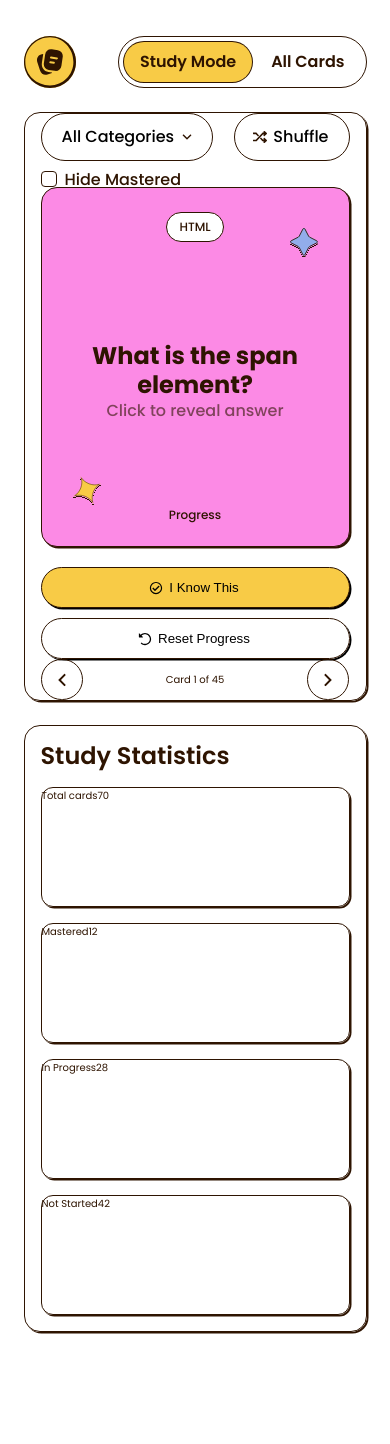
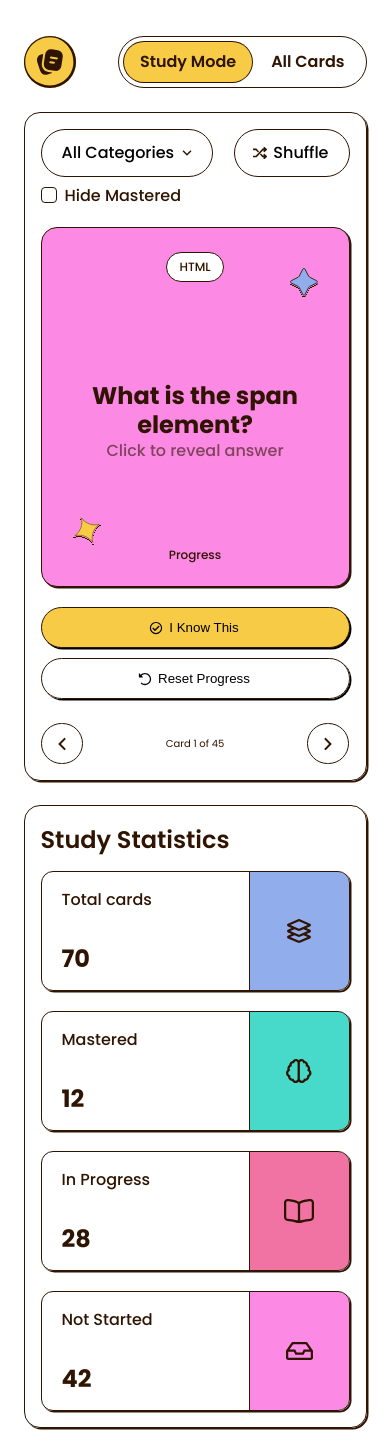
Before and after one commit to Artem-Brui/StudyCards, a React (Vite) app: page /#/ in a window 390 px wide. Before the commit the page ends 1348 px from the top, so only its background shows below. Built offline with nearby package versions, Linux system fonts and the light colour scheme.

Commit message:
add statistic bar

```diff
--- a/src/components/CardItem/CardItem.module.scss
+++ b/src/components/CardItem/CardItem.module.scss
@@ -142,14 +142,6 @@
         justify-self: center;
         opacity: 0.6;
       };
-
-      @include onTablet {
-        @include text-preset-1-tablet;
-      };
-
-      @include onMobile {
-        @include text-preset-1-mobile;
-      };
     }
 
     & .answer {
--- a/src/components/SectionCards/SectionCards.module.scss
+++ b/src/components/SectionCards/SectionCards.module.scss
@@ -0,0 +1,3 @@
+.cards_section {
+  @include section-items-space-between;
+}
--- a/src/components/SectionStatistic/SectionStatisticBar.module.scss
+++ /dev/null
@@ -1,24 +0,0 @@
-.statistics_section {
-  @include commonBorder(border);
-  @include box-shadow;
-
-  padding: 1.6rem;
-  border-radius: $radius-16;
-  display: flex;
-  flex-wrap: wrap;
-  gap: 1.6rem;
-
-  .title {
-    @include text-preset-2
-  }
-
-  .statistics_bar_item {
-    @include commonBorder(border);
-    @include box-shadow;
-
-    height: 12rem;
-    border-radius: $radius-12;
-    flex-basis: 100%;
-    display: flex;
-  }
-}
--- a/src/components/SectionStatistic/SectionStatisticBar.tsx
+++ /dev/null
@@ -1,27 +0,0 @@
-import type React from "react";
-import styles from "./SectionStatisticBar.module.scss";
-import { useCardsList } from "@/app/customHooks/useCardsList";
-import { getStatisticBarData } from "./service";
-
-export const SectionStatisticBar: React.FC = () => {
-  const fetchedCards = useCardsList();
-  const cards = fetchedCards ? fetchedCards : [];
-
-  const statisticBarData = getStatisticBarData(cards);
-
-  return (
-    <section className={styles.statistics_section} data-section="statistics">
-      <h2 className={styles.title}>Study Statistics</h2>
-
-      {statisticBarData.map((dataItem) => {
-        return (
-          <article key={dataItem.title} className={styles.statistics_bar_item}>
-            <p className={styles.statistics_title}>{dataItem.title}</p>
-            <p className={styles.statistics_value}>{dataItem.value}</p>
-            <i className={styles.statistics_icon} data-icon={dataItem.icon}></i>
-          </article>
-        );
-      })}
-    </section>
-  );
-};
--- /dev/null
+++ b/src/components/SectionStatisticBar/SectionStatisticBar.module.scss
@@ -0,0 +1,94 @@
+.stat_bar_section {
+  @include commonBorder(border);
+  @include box-shadow;
+
+  padding: 2.4rem;
+  border-radius: $radius-16;
+}
+
+.bar_title {
+  @include text-preset-2;
+
+  margin-bottom: 1.6rem;
+}
+
+.stat_item_container {
+  display: flex;
+  gap: 2rem;
+  flex-wrap: wrap;
+}
+
+.stat_item {
+  @include commonBorder(border);
+  @include box-shadow;
+
+  height: 12rem;
+  border-radius: $radius-12;
+  flex-basis: 100%;
+  display: grid;
+  grid-template-columns: 1fr 10rem;
+  grid-template-rows: repeat(1fr, 2);
+  overflow: hidden;
+}
+
+.title, .value {
+  align-self: center;
+  padding-inline: 2rem
+}
+
+.title {
+  @include text-preset-4-medium;
+
+  grid-area: 1 / 1 / 2 / 2;
+}
+
+.value {
+  @include text-preset-1;
+
+  grid-area: 2 / 1 / 2 / 2;
+  align-self: center
+}
+
+.icon {
+  @include text-preset-1;
+  @include commonBorder(border-left);
+
+  grid-area: 1 / 2 / 3 / 2;
+  background-repeat: no-repeat;
+  background-position: center;
+}
+
+@each $icon, $bg-color in $statistics-bar-icons {
+  .#{$icon} {
+    background-image: url("@/assets/icons/#{$icon}.svg");
+    position: relative;
+
+    &::after {
+      content: '';
+      width: 100%;
+      height: 100%;
+      display: block;
+      background-color: $bg-color;
+      position: relative;
+      z-index: -1;
+    }
+  }
+}
+
+@include onMobile {
+  .stat_bar_section {
+    gap: 1.6rem;
+    flex-wrap: nowrap;
+    padding: 2rem 1.6rem 1.6rem 1.6rem;
+  }
+}
+
+@include onTablet() {
+  .stat_bar_section {
+    padding: 1.6rem 2rem 2.4rem;
+  }
+
+  .stat_item {
+    flex-basis: calc(50% - 1rem);
+  }
+}
--- /dev/null
+++ b/src/components/SectionStatisticBar/SectionStatisticBar.tsx
@@ -0,0 +1,32 @@
+import type React from "react";
+import styles from "./SectionStatisticBar.module.scss";
+import { useCardsList } from "@/app/customHooks/useCardsList";
+import { getStatisticBarData } from "./service";
+import classNames from "classnames";
+
+export const SectionStatisticBar: React.FC = () => {
+  const fetchedCards = useCardsList();
+  const cards = fetchedCards ? fetchedCards : [];
+
+  const statisticBarData = getStatisticBarData(cards);
+
+  console.log(statisticBarData);
+
+  return (
+    <section className={styles.stat_bar_section} data-section="statistics">
+      <h2 className={styles.bar_title}>Study Statistics</h2>
+      <div className={styles.stat_item_container}>
+        {statisticBarData.map((dataItem) => {
+
+          return (
+            <article key={dataItem.title} className={styles.stat_item}>
+              <p className={styles.title}>{dataItem.title}</p>
+              <p className={styles.value}>{dataItem.value}</p>
+              <i className={classNames({[styles.icon]: true, [styles[dataItem.icon]]: true}) } data-icon={dataItem.icon}></i>
+            </article>
+          );
+        })}
+      </div>
+    </section>
+  );
+};
--- a/src/components/SectionStatistic/service.ts
+++ b/src/components/SectionStatisticBar/service.ts
@@ -1,15 +1,11 @@
 import type { CardItemType } from "@/assets/base/base";
-import layers from '@//assets/icons/layers.svg';
-import brain from '@//assets/icons/brain.svg';
-import book from '@//assets/icons/book.svg';
-import box from '@//assets/icons/box.svg';
 
 export const getStatisticBarData = (cards: CardItemType[]) => {
   const barDataItems = [
-    { title: "Total cards", value: 0, icon: layers },
-    { title: "Mastered", value: 0, icon: brain },
-    { title: "In Progress", value: 0, icon: book },
-    { title: "Not Started", value: 0, icon: box },
+    { title: "Total cards", value: 0, icon: 'layers' },
+    { title: "Mastered", value: 0, icon: 'brain' },
+    { title: "In Progress", value: 0, icon: 'book' },
+    { title: "Not Started", value: 0, icon: 'box' },
   ];
 
   for (let i = 0; i < barDataItems.length; i++) {
--- a/src/components/SectionStudy/SectionStudy.module.scss
+++ b/src/components/SectionStudy/SectionStudy.module.scss
@@ -1,9 +1,11 @@
 .study_section {
   @include commonBorder(border);
   @include box-shadow;
+  @include section-items-space-between;
 
   border-radius: $radius-16;
-  padding-inline: 1.6rem;
+  padding: 1.6rem;
+  gap: 4rem;
 }
 
 .card_controls {
--- a/src/pages/StudyModePage/StudyModePage.tsx
+++ b/src/pages/StudyModePage/StudyModePage.tsx
@@ -1,4 +1,4 @@
-import { SectionStatisticBar } from "@/components/SectionStatistic/SectionStatisticBar";
+import { SectionStatisticBar } from "@/components/SectionStatisticBar/SectionStatisticBar";
 import { SectionStudy } from "@/components/SectionStudy/SectionStudy";
 
 function StudyModePage() {
--- a/src/styles/abstracts/_mixins.scss
+++ b/src/styles/abstracts/_mixins.scss
@@ -3,7 +3,9 @@
 // media
 @mixin onTablet {
   @media (max-width: 1239px) {
-    @content;
+    @media (min-width: 768px) {
+      @content;
+    }
   }
 }
 
@@ -37,20 +39,14 @@
   @include font-spaces-120();
   font-size: 4rem;
   font-weight: 700;
-}
 
-@mixin text-preset-1-tablet {
-  @include main-font();
-  @include font-spaces-120();
-  font-size: 3.2rem;
-  font-weight: 700;
-}
+  @include onTablet() {
+    font-size: 3.2rem;
+  }
 
-@mixin text-preset-1-mobile {
-  @include main-font();
-  @include font-spaces-120();
-  font-size: 2.4rem;
-  font-weight: 700;
+  @include onMobile() {
+    font-size: 2.4rem;
+  }
 }
 
 @mixin text-preset-2 {
@@ -150,3 +146,21 @@
 @mixin box-shadow {
   box-shadow: 0.15rem 0.15rem 0.05rem 0rem;
 }
+
+@mixin section-items-space-between {
+  & > *:not(:last-child) {
+    margin-bottom: 3.2rem;
+  }
+
+  @include onMobile() {
+    & > *:not(:last-child) {
+      margin-bottom: 2.4rem;
+    }
+  }
+
+  @include onTablet() {
+    & > *:not(:last-child) {
+      margin-bottom: 2.4rem;
+    }
+  }
+}
--- a/src/styles/abstracts/_variables.scss
+++ b/src/styles/abstracts/_variables.scss
@@ -34,10 +34,12 @@ $pink-400: var(--pink-400);
 $pink-500: var(--pink-500);
 $pink-700: var(--pink-700);
 
-$icon-layers-background-color: $blue-400;
-$icon-brain-background-color: $teal-400;
-$icon-book-background-color: $pink-500;
-$icon-box-background-color: $pink-400;
+$statistics-bar-icons: (
+  layers: $blue-400,
+  brain: $teal-400,
+  book: $pink-500,
+  box: $pink-400,
+);
 
 // radius
 $radius-0: 0;
```
